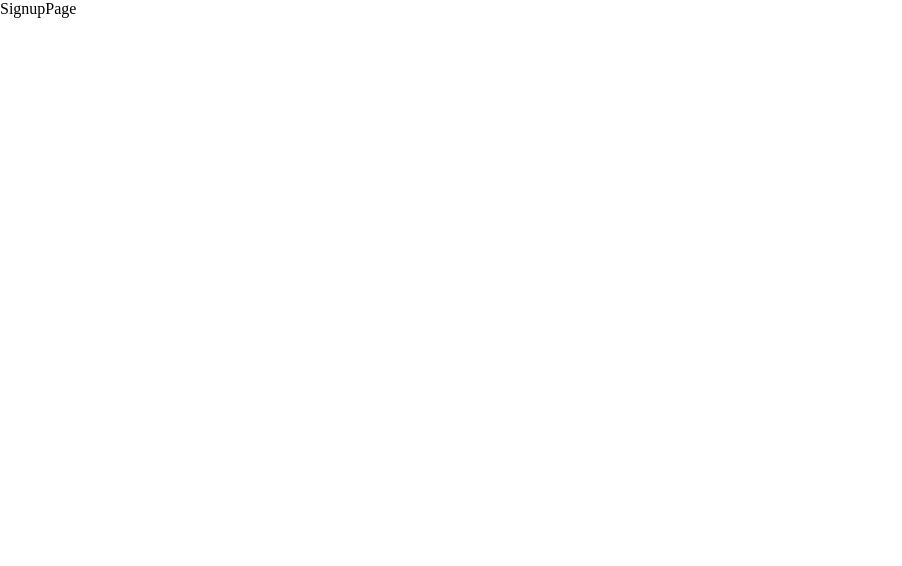
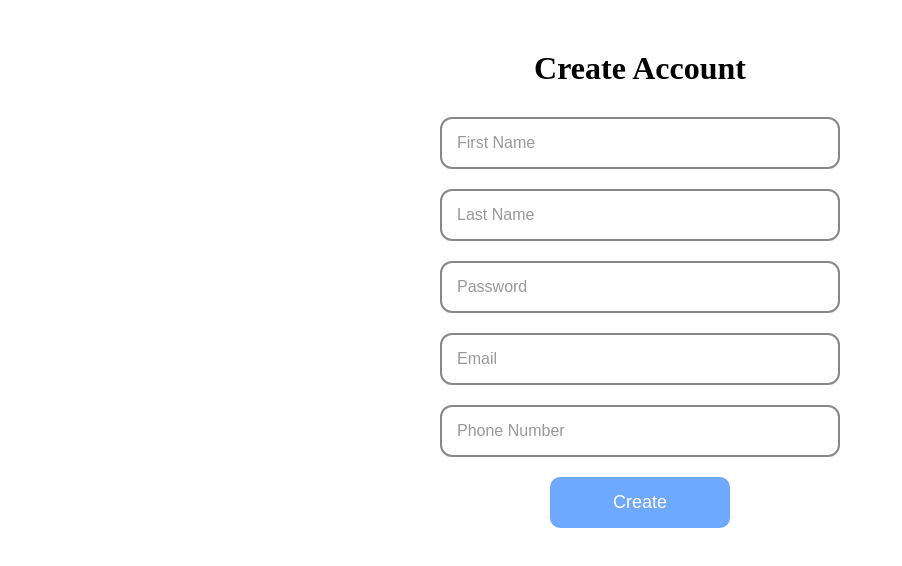
Before and after one commit to Pr-ElTech/EUNICON-FURNITURES-APP, a React (Vite) app: page /register in a window 1280 px wide. Shown: the top 566 px of the page, without its empty margins (0-902 px from the left). Built offline with nearby package versions, Linux system fonts and the light colour scheme.

Commit message:
worked on the signup and login page

```diff
--- a/src/App.jsx
+++ b/src/App.jsx
@@ -1,6 +1,5 @@
 import React from "react";
 import { BrowserRouter, Route, Routes } from "react-router-dom";
-import Register from "./Pages/Register";
 import Home from "./Pages/Home";
 import Login from "./Pages/Login";
 import Blog from "./Pages/Blog";
--- a/src/Pages/Login.jsx
+++ b/src/Pages/Login.jsx
@@ -1,29 +1,27 @@
 import React from "react";
 import "../css/Login.css"
+import BlogBtn from "../Components/BlogBtn";
 
 const Login = () => {
   return (
 
+
     <div className="create_account_container">
       <form className="account_form">
 
-        <h1>Create Account</h1>
-
-        <input type="text" placeholder="First Name" />
-
-        <input type="text" placeholder="Last Name" />
-
-        <input type="password" placeholder="Password" />
+        <h1>Login Account</h1>
 
         <input type="email" placeholder="Email" />
-
-        <input type="text" placeholder="Phone Number" />
-
-        <button>Create</button>
+        <input type="password" placeholder="Password" />
+        <BlogBtn className ="button" text="Login"/>
 
       </form>
     </div>
   );
 };
 
+
+
+
+
 export default Login;
--- a/src/Pages/Register.jsx
+++ /dev/null
@@ -1,12 +0,0 @@
-//import React from "react";
-// import ''
-
-const Register = () => {
-  return (
-    <div>
-      <h1>Register Page</h1>
-    </div>
-  );
-};
-
-export default Register;
--- a/src/Pages/SignupPage.jsx
+++ b/src/Pages/SignupPage.jsx
@@ -1,11 +1,35 @@
 import React from "react";
+import "../css/Login.css"
+import BlogBtn from "../Components/BlogBtn";
 
 const SignupPage = () => {
   return (
-    <section>
-      <div>SignupPage</div>
-    </section>
+
+
+    <div className="create_account_container">
+      <form className="account_form">
+
+        <h1>Create Account</h1>
+
+        <input type="text" placeholder="First Name" />
+
+        <input type="text" placeholder="Last Name" />
+
+        <input type="password" placeholder="Password" />
+
+        <input type="email" placeholder="Email" />
+
+        <input type="text" placeholder="Phone Number" />
+
+        <BlogBtn className ="button" text="Create"/>
+
+      </form>
+    </div>
   );
 };
 
+
+
+
+
 export default SignupPage;
```
